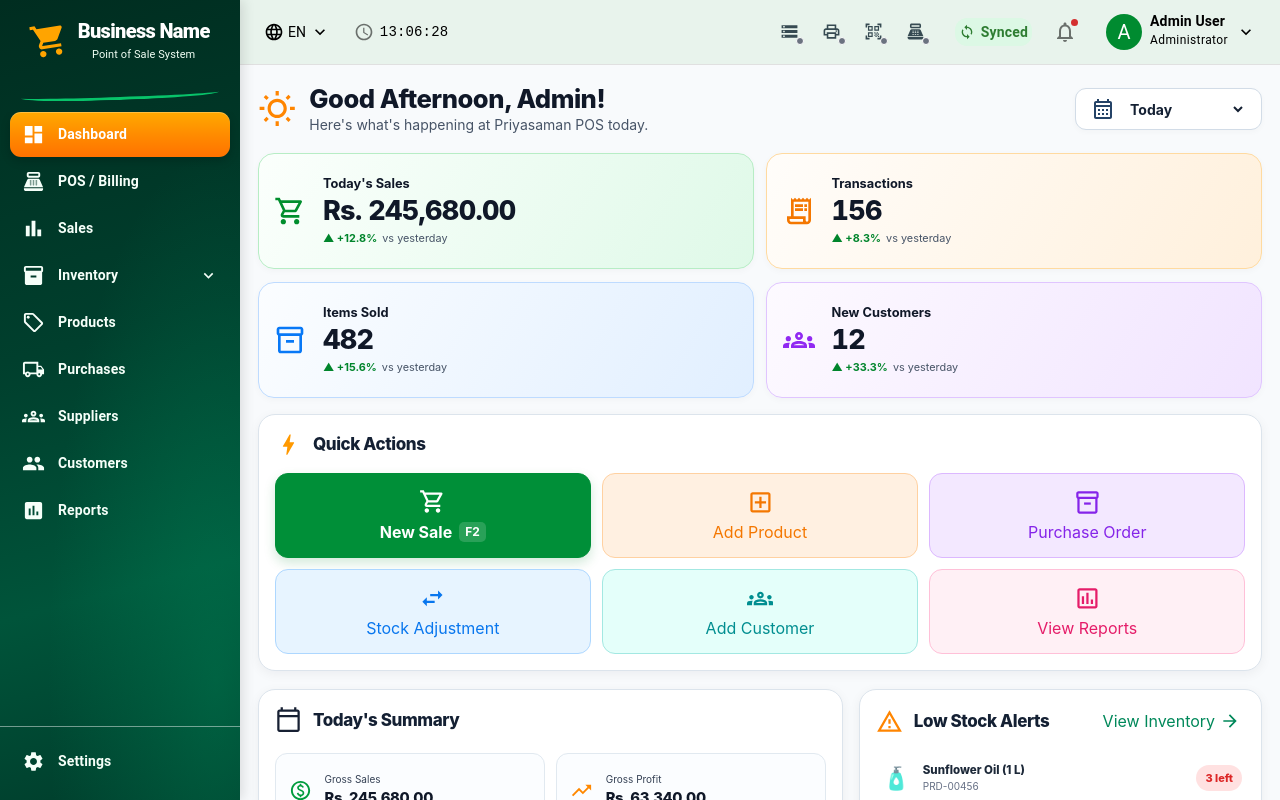
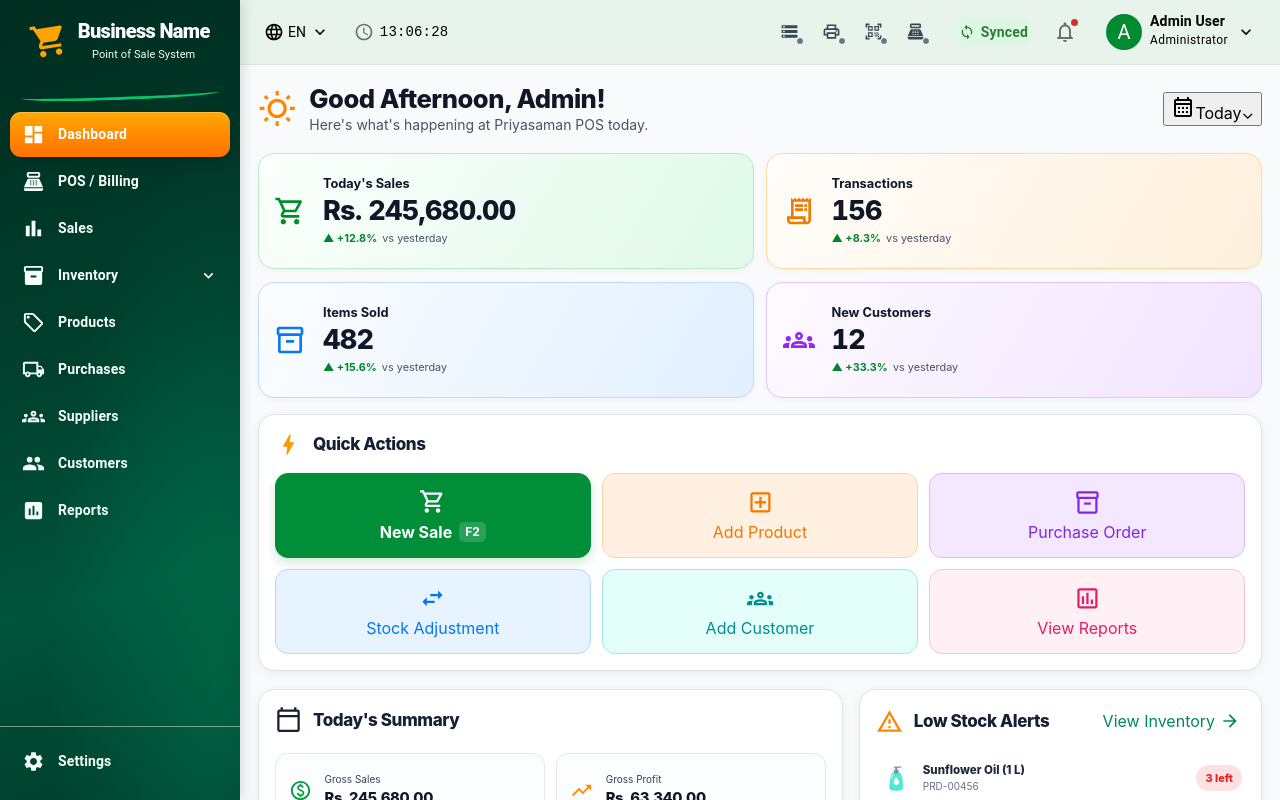
Before and after one commit to SriyanthaDeepal/priyasaman_pos_system, a React (Vite) app in the folder frontend/: page / in a window 1280 px wide. Built offline with nearby package versions, Linux system fonts and the light colour scheme; what @zxing/library would draw is missing.

Commit message:
feat(dashboard): match sales-style date popup with Apply-only filter changes

```diff
--- a/frontend/src/modules/dashboard/DashboardPage.tsx
+++ b/frontend/src/modules/dashboard/DashboardPage.tsx
@@ -511,8 +511,10 @@ export default function DashboardPage({
   const [period, setPeriod] = useState<Period>("today");
   const [notice, setNotice] = useState<string | null>(null);
   const [customOpen, setCustomOpen] = useState(false);
+  const [draftPeriod, setDraftPeriod] = useState<Period>("today");
   const datePickerRef = useRef<HTMLDivElement>(null);
   const openCustomPicker = () => {
+    setDraftPeriod(period);
     setCustomStart(appliedRange?.start ?? "");
     setCustomEnd(appliedRange?.end ?? "");
     setCustomOpen(true);
@@ -540,20 +542,13 @@ export default function DashboardPage({
   // Placeholder scaling only: replace with real date-filtered API data later.
   const selectedFactor = period === "custom" ? customDays : periodFactors[period];
 
-  const handlePeriodChange = (value: Period) => {
-    if (value === "custom") {
-      openCustomPicker();
-      return;
-    }
-    setCustomOpen(false);
-    setPeriod(value);
-  };
-
-  const applyCustomRange = () => {
+  const applyDateFilter = () => {
+    if (draftPeriod === "custom") {
       if (!customStart || !customEnd || customStart > customEnd) return;
       setAppliedRange({ start: customStart, end: customEnd });
-    setPeriod("custom");
-    setCustomOpen(false);
+    }
+    setPeriod(draftPeriod);
+    closeCustomPicker();
   };
 
   const data = useMemo(() => {
@@ -596,68 +591,35 @@ export default function DashboardPage({
           </div>
 
           <div className="pd-date-picker-wrap" ref={datePickerRef}>
-            <div className="pd-date-control">
-              <button
-                type="button"
-                className="pd-date-icon-button"
-                aria-label="Choose custom date range"
-                onClick={() => customOpen ? closeCustomPicker() : openCustomPicker()}
-              >
+            <button type="button" className="pd-date-trigger" aria-expanded={customOpen} aria-haspopup="dialog" onClick={() => customOpen ? closeCustomPicker() : openCustomPicker()}>
               <CalendarMonthOutlined />
+              <span>{periodOptions[period]}</span>
+              <span className="pd-date-chevron" aria-hidden="true">⌄</span>
             </button>
-              <select
-                value={period}
-                aria-label="Dashboard reporting period"
-                onChange={(event) => handlePeriodChange(event.target.value as Period)}
-              >
+            {customOpen && (
+              <div className="pd-date-popover" role="dialog" aria-label="Dashboard date filter">
+                <div className="pd-date-popover-heading">Date Filter</div>
+                <div className="pd-date-presets">
                   {(Object.entries(periodOptions) as [Period, string][]).map(([value, label]) => (
-                  <option key={value} value={value}>{label}</option>
+                    <button type="button" key={value} className={draftPeriod === value ? "selected" : ""} onClick={() => setDraftPeriod(value)}>{label}</button>
                   ))}
-              </select>
                 </div>
-            {customOpen && (
-              <div className="pd-date-popover" role="group" aria-label="Custom date range">
-                <div className="pd-date-popover-heading">Select date range</div>
+                {draftPeriod === "custom" && (
+                  <>
+                    <div className="pd-date-section-title"><CalendarMonthOutlined /> Specific date or date range</div>
                     <div className="pd-date-inputs">
-                  <label>
-                    <span>Start Date</span>
-                    <input
-                      type="date"
-                      value={customStart}
-                      max={customEnd || undefined}
-                      onChange={(event) => setCustomStart(event.target.value)}
-                    />
-                  </label>
-                  <label>
-                    <span>End Date</span>
-                    <input
-                      type="date"
-                      value={customEnd}
-                      min={customStart || undefined}
-                      onChange={(event) => setCustomEnd(event.target.value)}
-                    />
-                  </label>
+                      <label><span>From date</span><input type="date" value={customStart} max={customEnd || undefined} onChange={(event) => setCustomStart(event.target.value)} /></label>
+                      <label><span>To date</span><input type="date" value={customEnd} min={customStart || undefined} onChange={(event) => setCustomEnd(event.target.value)} /></label>
                     </div>
+                  </>
+                )}
                 <div className="pd-date-popover-actions">
-                  <button type="button" className="pd-date-cancel" onClick={closeCustomPicker}>
-                    Cancel
-                  </button>
-                  <button
-                    type="button"
-                    className="pd-date-apply"
-                    disabled={!customStart || !customEnd || customStart > customEnd}
-                    onClick={applyCustomRange}
-                  >
-                    Apply
-                  </button>
+                  <button type="button" className="pd-date-cancel" onClick={() => { setDraftPeriod(period); setCustomStart(appliedRange?.start ?? ""); setCustomEnd(appliedRange?.end ?? ""); }}>Reset</button>
+                  <button type="button" className="pd-date-apply" disabled={draftPeriod === "custom" && (!customStart || !customEnd || customStart > customEnd)} onClick={applyDateFilter}>Apply</button>
                 </div>
               </div>
             )}
-            {period === "custom" && appliedRange && (
-              <span className="pd-date-range-caption">
-                {appliedRange.start} – {appliedRange.end}
-              </span>
-            )}
+            {period === "custom" && appliedRange && <span className="pd-date-range-caption">{appliedRange.start} – {appliedRange.end}</span>}
           </div>
         </div>
 
```
Lines whose indentation alone changed are shown as unchanged.
